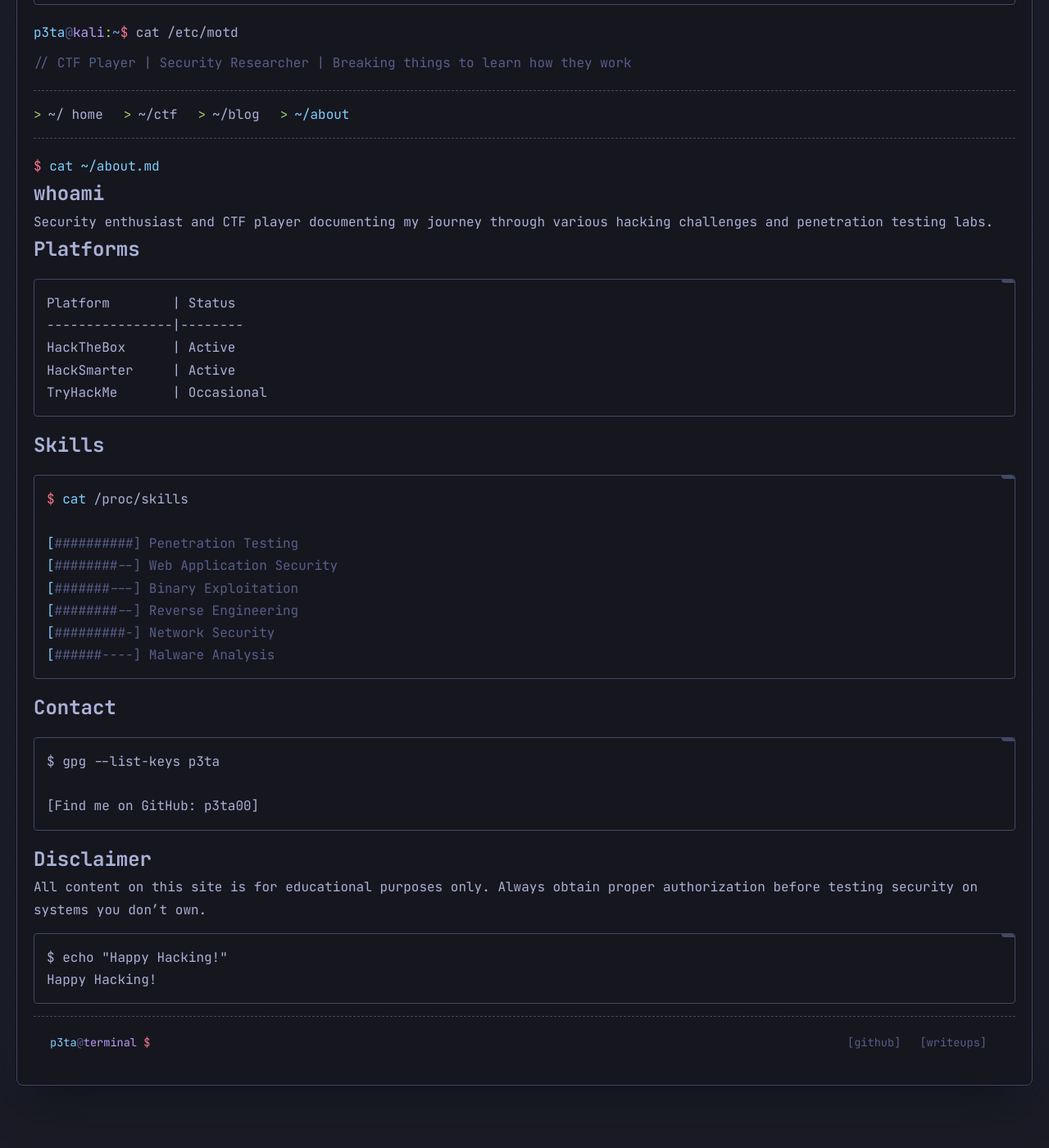
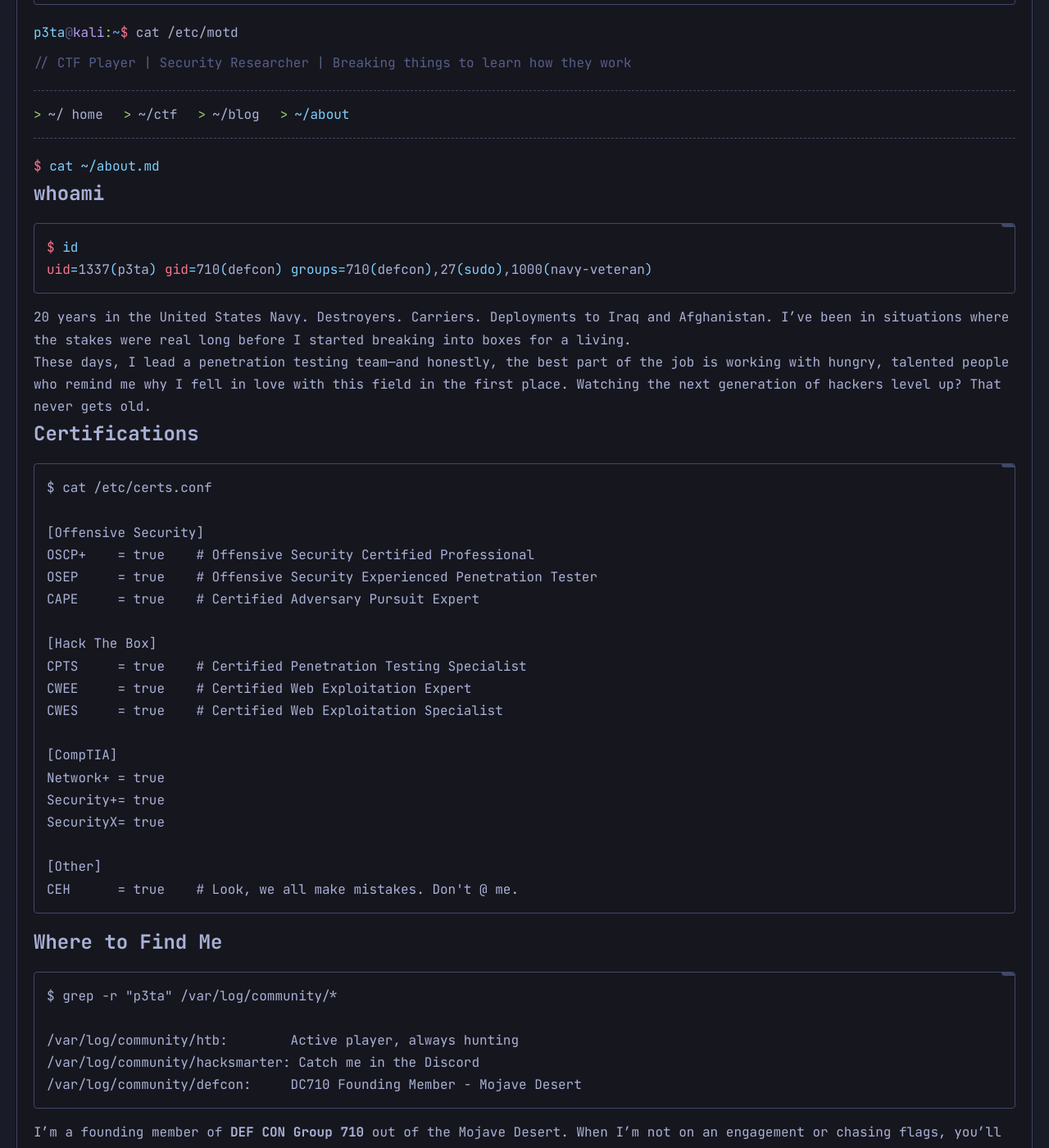
Before and after one commit to p3ta00/p3ta00.github.io, a Jekyll site: the page built from about.md, in a window 1280 px wide and 1400 px high, scrolled down 218 px. Shown: the whole window at 82% size. Built offline with Jekyll 4.4.1, drawn with Linux system fonts in a browser that asks for light colours; before the commit the page ends 1562 px from its top, so only the background shows below that; some of the changed text lies outside the part shown.

Commit message:
Update branding to dc710 + enhanced about page
- Footer now shows p3ta@dc710
- Site title updated to p3ta@dc710
- About page with Navy background, certs, DC710 founding member
- CEH joke included as requested

````diff
--- a/_config.yml
+++ b/_config.yml
@@ -1,5 +1,5 @@
 # Site settings
-title: "p3ta@terminal"
+title: "p3ta@dc710"
 description: "CTF Writeups & Security Research"
 author: "p3ta00"
 baseurl: ""
--- a/_layouts/default.html
+++ b/_layouts/default.html
@@ -58,7 +58,7 @@
 
       <footer class="terminal-footer">
         <div class="footer-status">
-          <span class="prompt-user">p3ta</span><span class="prompt-at">@</span><span class="prompt-host">terminal</span> <span class="prompt-symbol">$</span> <span class="cursor"></span>
+          <span class="prompt-user">p3ta</span><span class="prompt-at">@</span><span class="prompt-host">dc710</span> <span class="prompt-symbol">$</span> <span class="cursor"></span>
         </div>
         <div class="footer-links">
           <a href="https://github.com/p3ta00" target="_blank">[github]</a>
--- a/about.md
+++ b/about.md
@@ -11,44 +11,99 @@
 
 ## whoami
 
-Security enthusiast and CTF player documenting my journey through various hacking challenges and penetration testing labs.
+```bash
+$ id
+uid=1337(p3ta) gid=710(defcon) groups=710(defcon),27(sudo),1000(navy-veteran)
+```
 
-## Platforms
+20 years in the United States Navy. Destroyers. Carriers. Deployments to Iraq and Afghanistan. I've been in situations where the stakes were real long before I started breaking into boxes for a living.
+
+These days, I lead a penetration testing team—and honestly, the best part of the job is working with hungry, talented people who remind me why I fell in love with this field in the first place. Watching the next generation of hackers level up? That never gets old.
+
+## Certifications
 
 ```
-Platform        | Status
-----------------|--------
-HackTheBox      | Active
-HackSmarter     | Active
-TryHackMe       | Occasional
+$ cat /etc/certs.conf
+
+[Offensive Security]
+OSCP+    = true    # Offensive Security Certified Professional
+OSEP     = true    # Offensive Security Experienced Penetration Tester
+CAPE     = true    # Certified Adversary Pursuit Expert
+
+[Hack The Box]
+CPTS     = true    # Certified Penetration Testing Specialist
+CWEE     = true    # Certified Web Exploitation Expert
+CWES     = true    # Certified Web Exploitation Specialist
+
+[CompTIA]
+Network+ = true
+Security+= true
+SecurityX= true
+
+[Other]
+CEH      = true    # Look, we all make mistakes. Don't @ me.
 ```
 
-## Skills
+## Where to Find Me
+
+```
+$ grep -r "p3ta" /var/log/community/*
+
+/var/log/community/htb:        Active player, always hunting
+/var/log/community/hacksmarter: Catch me in the Discord
+/var/log/community/defcon:     DC710 Founding Member - Mojave Desert
+```
+
+I'm a founding member of **DEF CON Group 710** out of the Mojave Desert. When I'm not on an engagement or chasing flags, you'll find me in the [HackSmarter Discord](https://hacksmarter.org) or grinding boxes on HTB.
+
+## Philosophy
+
+```python
+#!/usr/bin/env python3
+"""
+Things I believe in:
+"""
+
+principles = [
+    "The best hackers never stop being students",
+    "Share knowledge freely—gatekeeping is for the weak",
+    "Respect the craft, respect the community",
+    "Mentorship isn't optional, it's a responsibility",
+    "Break things to understand how they work",
+]
+
+for p in principles:
+    print(f"[+] {p}")
+```
+
+## The Journey
+
+From standing watch on a destroyer in hostile waters to standing up red team infrastructure—it's been one hell of a ride. The military taught me discipline, attention to detail, and how to operate under pressure. Offensive security gave me a new mission.
+
+Now I get to combine both: leading operators, planning engagements, and occasionally still getting my hands dirty in the trenches.
+
+```
+$ uptime
+20 years of service, still going strong
+```
+
+## Connect
 
 ```bash
-$ cat /proc/skills
+$ cat ~/.profile | grep -i social
 
-[##########] Penetration Testing
-[########--] Web Application Security
-[#######---] Binary Exploitation
-[########--] Reverse Engineering
-[#########-] Network Security
-[######----] Malware Analysis
+GITHUB="https://github.com/p3ta00"
+DEFCON="DC710 - Mojave"
+HTB="Active"
+HACKSMARTER="Discord Regular"
 ```
 
-## Contact
+---
+
+<p style="color: var(--foreground-dark); font-style: italic; margin-top: 30px;">
+"The only way to do great work is to love what you do—and occasionally pop shells at 2 AM."
+</p>
 
 ```
-$ gpg --list-keys p3ta
-
-[Find me on GitHub: p3ta00]
+$ exit
 ```
-
-## Disclaimer
-
-All content on this site is for educational purposes only. Always obtain proper authorization before testing security on systems you don't own.
-
-```
-$ echo "Happy Hacking!"
-Happy Hacking!
-```
````
